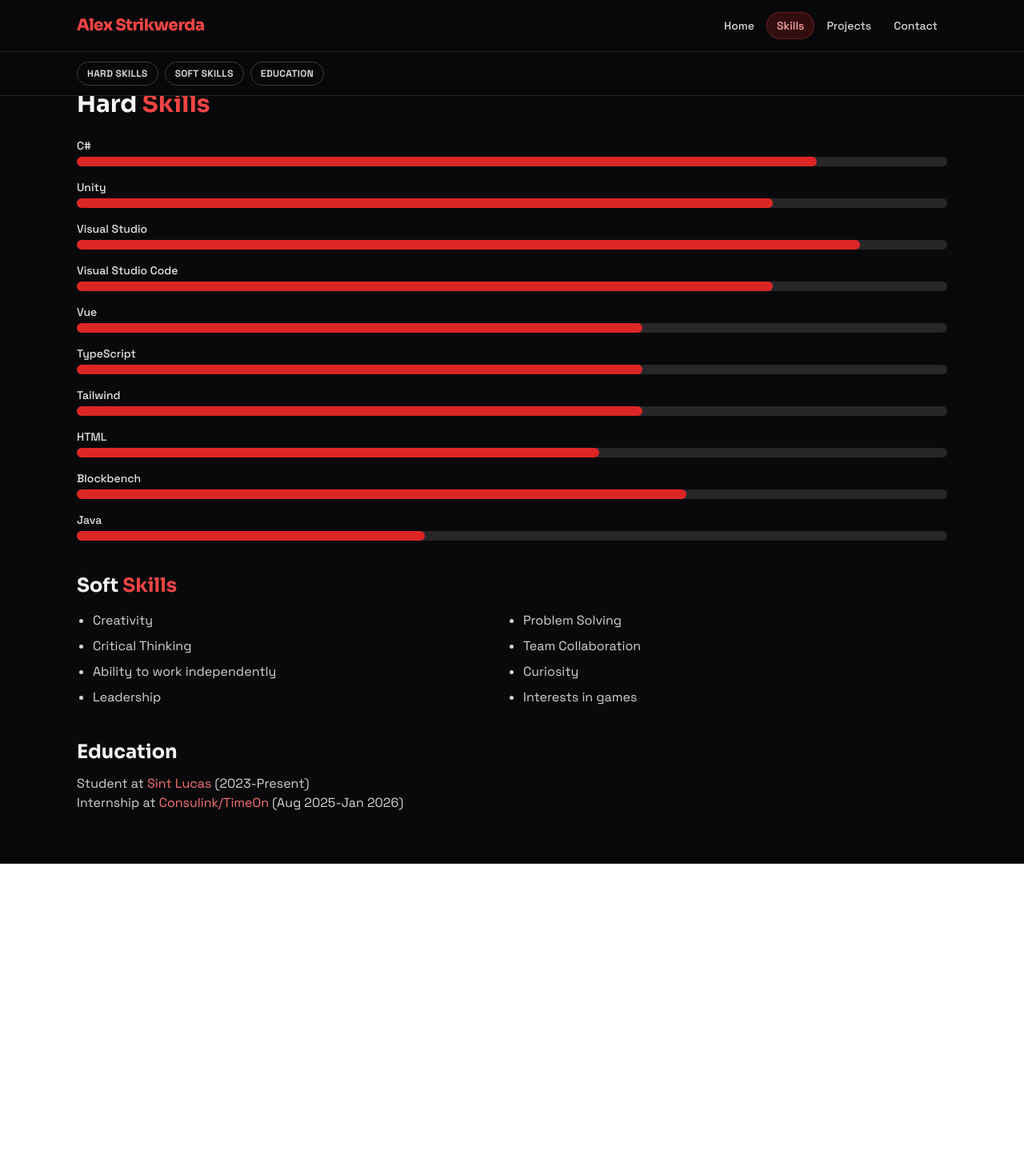
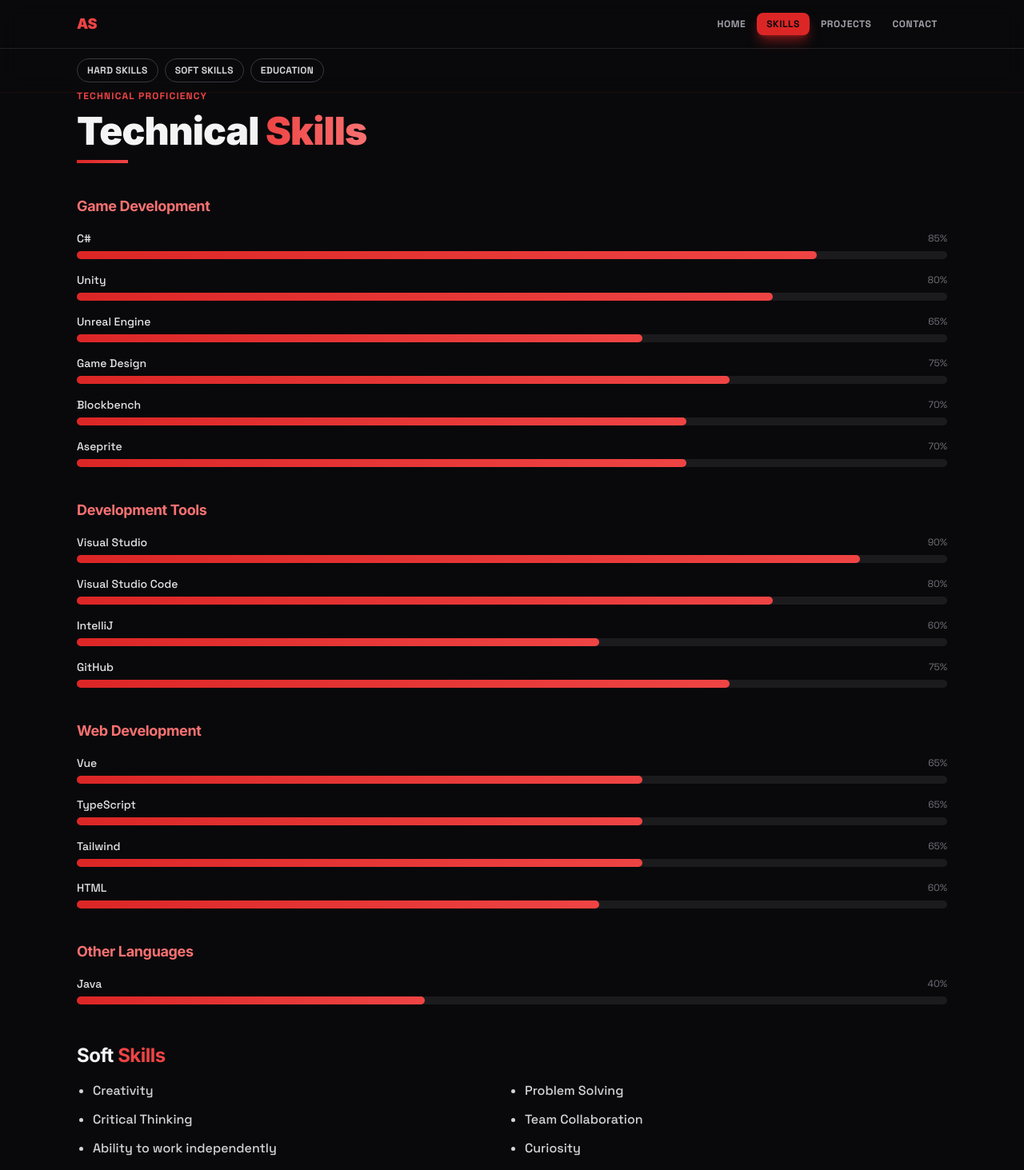
Before and after one commit to AlexJeBoyy/Portfolio, a Nuxt app: page /skills in a window 1280 px wide. Shown: the top 1463 px of the page at 80% size. Before the commit the page ends 1080 px from the top, so only its background shows below. Built offline with nearby package versions, Linux system fonts and the light colour scheme.

Commit message:
Update page, use nuxt/vue and fully reworked it

```diff
--- a/app/app.vue
+++ b/app/app.vue
@@ -6,7 +6,7 @@
     {
       name: 'description',
       content:
-        'Game developer portfolio of Alex Strikwerda featuring Unity and C# projects.'
+        'Game developer portfolio of Alex Strikwerda featuring projects.'
     }
   ]
 })
@@ -23,7 +23,7 @@
 </template>
 
 <style>
-@import url('https://fonts.googleapis.com/css2?family=Sora:wght@600;700;800&family=Space+Grotesk:wght@400;500;700&display=swap');
+@import url('https://fonts.googleapis.com/css2?family=Inter:wght@400;500;600;700;800;900&family=Space+Grotesk:wght@400;500;700&family=Sora:wght@600;700;800&display=swap');
 
 body {
   font-family: 'Space Grotesk', sans-serif;
@@ -33,6 +33,7 @@
 h2,
 h3,
 .brand-title {
-  font-family: 'Sora', sans-serif;
+  font-family: 'Inter', sans-serif;
+  letter-spacing: -0.02em;
 }
 </style>
--- a/app/components/AppHeader.vue
+++ b/app/components/AppHeader.vue
@@ -35,22 +35,22 @@
 </script>
 
 <template>
-  <header class="fixed inset-x-0 top-0 z-50 border-b border-zinc-800/90 bg-zinc-950/95 backdrop-blur">
+  <header class="fixed inset-x-0 top-0 z-50 border-b border-red-600/10 bg-zinc-950/98 backdrop-blur-md">
     <div class="mx-auto flex w-full max-w-6xl items-center justify-between px-6 py-4 sm:px-8">
-      <NuxtLink to="/" class="brand-title text-xl font-extrabold tracking-tight text-red-500">
-        Alex Strikwerda
+      <NuxtLink to="/" class="brand-title text-lg font-black tracking-tighter text-red-500 hover:text-red-400 transition">
+        AS
       </NuxtLink>
 
-      <nav class="flex items-center gap-1" aria-label="Main navigation">
+      <nav class="flex items-center gap-0.5" aria-label="Main navigation">
         <NuxtLink
           v-for="module in mainModules"
           :key="module.name"
           :to="module.path"
-          class="rounded-full px-3 py-1.5 text-sm font-medium transition"
+          class="rounded-lg px-3 py-1.5 text-xs font-bold uppercase tracking-wider transition"
           :class="
             isMainModuleActive(module.path)
-              ? 'bg-red-600/20 text-red-300 ring-1 ring-red-500/40'
-              : 'text-zinc-300 hover:bg-zinc-800 hover:text-zinc-100'
+              ? 'bg-red-600 text-zinc-950 shadow-lg shadow-red-600/50'
+              : 'text-zinc-400 hover:text-zinc-200 hover:bg-zinc-900'
           "
         >
           {{ module.title }}
--- a/app/data/projects.ts
+++ b/app/data/projects.ts
@@ -1,6 +1,7 @@
 export type Project = {
   slug: string
   title: string
+  genre: string
   cardSummary: string
   description: string
   features: string[]
@@ -14,6 +15,7 @@
   {
     slug: 'prepare-to-scare',
     title: 'Prepare To Scare',
+    genre: 'Simulation',
     cardSummary: 'Customization, Halloween, GameJam',
     description:
       'A game where you can customize your own zombie to go scare at Halloween. This game was made at a 3 day Gamejam. I made all the code and collaborated with an artist for assets.',
@@ -31,6 +33,7 @@
   {
     slug: 'robot-takeover',
     title: 'Robot Takeover',
+    genre: 'FPS',
     cardSummary: 'FPS, Action, 3D',
     description:
       "My first self-made game. It's an FPS where you need to shoot robots to win, with two guns and a grappling hook.",
@@ -42,6 +45,7 @@
   {
     slug: 'cats-vs-birds',
     title: 'Cats vs Birds',
+    genre: 'Top-Down Shooter',
     cardSummary: 'Top-Down Shooter, Pixel Graphics, Action',
     description:
       'Top-down shooter where you kill birds as a cat. If you clear enemies and collect the key you can open the door and win.',
@@ -55,6 +59,7 @@
   {
     slug: 'horse-jumping',
     title: 'Horse Jumping',
+    genre: 'Platformer',
     cardSummary: 'Platformer, Pixel Graphics, Horse',
     description:
       'Horse parkour game where you can get smaller to get under obstacles. You speed up over time and can switch movement speeds.',
--- a/app/pages/skills/index.vue
+++ b/app/pages/skills/index.vue
@@ -1,16 +1,30 @@
 <script setup lang="ts">
 useHead({ title: 'Skills' })
 
-const hardSkills = [
+const gameDevSkills = [
   ['C#', 85],
   ['Unity', 80],
+  ['Unreal Engine', 65],
+  ['Game Design', 75],
+  ['Blockbench', 70],
+  ['Aseprite', 70]
+]
+
+const toolsSkills = [
   ['Visual Studio', 90],
   ['Visual Studio Code', 80],
+  ['IntelliJ', 60],
+  ['GitHub', 75]
+]
+
+const webSkills = [
   ['Vue', 65],
   ['TypeScript', 65],
   ['Tailwind', 65],
-  ['HTML', 60],
-  ['Blockbench', 70],
+  ['HTML', 60]
+]
+
+const otherLanguages = [
   ['Java', 40]
 ]
 
@@ -27,30 +41,96 @@
 </script>
 
 <template>
-  <section class="space-y-10">
+  <section class="space-y-12">
     <div id="hard" class="scroll-mt-36">
-      <h1 class="text-3xl font-bold">Hard <span class="text-red-500">Skills</span></h1>
-      <div class="mt-6 grid gap-4">
-        <div v-for="[name, value] in hardSkills" :key="name" class="space-y-1">
-          <p class="text-sm font-medium text-zinc-200">{{ name }}</p>
-          <div class="h-3 rounded-full bg-zinc-800">
-            <div class="h-3 rounded-full bg-red-600" :style="`width: ${value}%`" />
+      <div class="mb-10 space-y-3">
+        <p class="text-xs font-black uppercase tracking-widest text-red-500">Technical Proficiency</p>
+        <h1 class="text-5xl font-black">Technical <span class="bg-gradient-to-r from-red-500 to-red-400 bg-clip-text text-transparent">Skills</span></h1>
+        <div class="h-1 w-16 bg-gradient-to-r from-red-600 to-red-500" />
+      </div>
+
+      <div class="space-y-10">
+        <div>
+          <h3 class="mb-4 text-lg font-bold text-red-400">Game Development</h3>
+          <div class="grid gap-4">
+            <div v-for="[name, value] in gameDevSkills" :key="name" class="space-y-1.5">
+              <div class="flex items-center justify-between">
+                <p class="text-sm font-medium text-zinc-200">{{ name }}</p>
+                <span class="text-xs text-zinc-500">{{ value }}%</span>
+              </div>
+              <div class="h-2.5 rounded-full bg-zinc-800/60">
+                <div class="h-2.5 rounded-full bg-gradient-to-r from-red-600 to-red-500" :style="`width: ${value}%`" />
+              </div>
+            </div>
+          </div>
+        </div>
+
+        <div>
+          <h3 class="mb-4 text-lg font-bold text-red-400">Development Tools</h3>
+          <div class="grid gap-4">
+            <div v-for="[name, value] in toolsSkills" :key="name" class="space-y-1.5">
+              <div class="flex items-center justify-between">
+                <p class="text-sm font-medium text-zinc-200">{{ name }}</p>
+                <span class="text-xs text-zinc-500">{{ value }}%</span>
+              </div>
+              <div class="h-2.5 rounded-full bg-zinc-800/60">
+                <div class="h-2.5 rounded-full bg-gradient-to-r from-red-600 to-red-500" :style="`width: ${value}%`" />
+              </div>
+            </div>
+          </div>
+        </div>
+
+        <div>
+          <h3 class="mb-4 text-lg font-bold text-red-400">Web Development</h3>
+          <div class="grid gap-4">
+            <div v-for="[name, value] in webSkills" :key="name" class="space-y-1.5">
+              <div class="flex items-center justify-between">
+                <p class="text-sm font-medium text-zinc-200">{{ name }}</p>
+                <span class="text-xs text-zinc-500">{{ value }}%</span>
+              </div>
+              <div class="h-2.5 rounded-full bg-zinc-800/60">
+                <div class="h-2.5 rounded-full bg-gradient-to-r from-red-600 to-red-500" :style="`width: ${value}%`" />
+              </div>
+            </div>
+          </div>
+        </div>
+
+        <div>
+          <h3 class="mb-4 text-lg font-bold text-red-400">Other Languages</h3>
+          <div class="grid gap-4">
+            <div v-for="[name, value] in otherLanguages" :key="name" class="space-y-1.5">
+              <div class="flex items-center justify-between">
+                <p class="text-sm font-medium text-zinc-200">{{ name }}</p>
+                <span class="text-xs text-zinc-500">{{ value }}%</span>
+              </div>
+              <div class="h-2.5 rounded-full bg-zinc-800/60">
+                <div class="h-2.5 rounded-full bg-gradient-to-r from-red-600 to-red-500" :style="`width: ${value}%`" />
+              </div>
+            </div>
           </div>
         </div>
       </div>
     </div>
 
-    <div id="soft" class="scroll-mt-36">
+    <div id="soft" class="scroll-mt-36 space-y-4">
       <h2 class="text-2xl font-bold">Soft <span class="text-red-500">Skills</span></h2>
-      <ul class="mt-4 grid list-disc gap-2 pl-5 text-zinc-300 sm:grid-cols-2">
-        <li v-for="skill in softSkills" :key="skill">{{ skill }}</li>
+      <ul class="mt-6 grid list-disc gap-3 pl-5 text-zinc-300 sm:grid-cols-2">
+        <li v-for="skill in softSkills" :key="skill" class="font-medium">{{ skill }}</li>
       </ul>
     </div>
 
-    <div id="education" class="scroll-mt-36">
-      <h2 class="text-2xl font-bold">Education</h2>
-      <p class="mt-3 text-zinc-300">Student at <span class="text-red-400">Sint Lucas</span> (2023-Present)</p>
-      <p class="text-zinc-300">Internship at <span class="text-red-400">Consulink/TimeOn</span> (Aug 2025-Jan 2026)</p>
+    <div id="education" class="scroll-mt-36 space-y-4 border-t border-zinc-800 pt-12">
+      <h2 class="text-2xl font-bold">Education &amp; <span class="text-red-500">Experience</span></h2>
+      <div class="space-y-4">
+        <div class="space-y-1">
+          <p class="font-semibold text-red-400">Sint Lucas</p>
+          <p class="text-sm text-zinc-400">Game Development Studies (2023-Present)</p>
+        </div>
+        <div class="space-y-1">
+          <p class="font-semibold text-red-400">Consulink/TimeOn</p>
+          <p class="text-sm text-zinc-400">Internship - Software Development (Aug 2025-Jan 2026)</p>
+        </div>
+      </div>
     </div>
   </section>
 </template>
```
Also changed, not shown: app/components/ProjectCard.vue (+16 -5 lines), app/pages/index.vue (+38 -11 lines), 18 other files (tests, documents, lock files or other folders).
